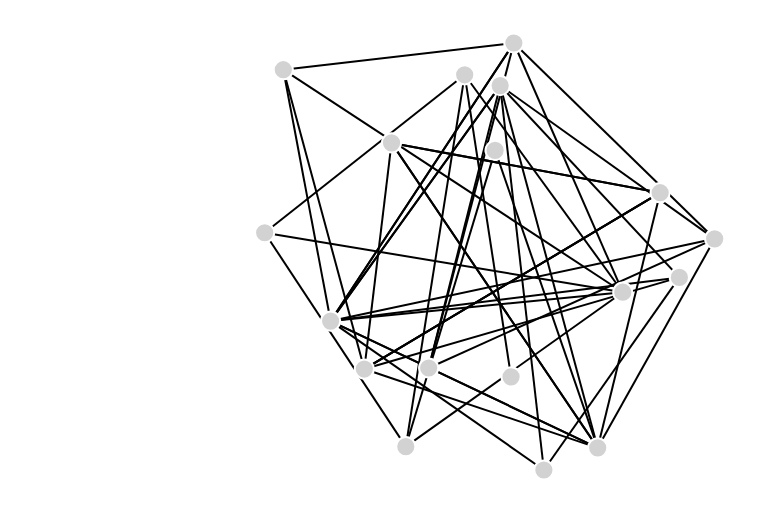
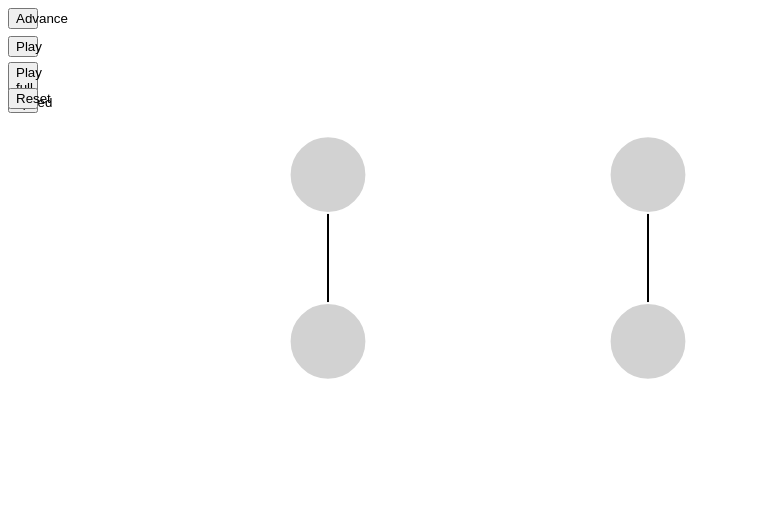
Before and after one commit to VadimDez/force-directed-graph-news, a website: page index.html in a window 1280 px wide. Shown: the whole page, without its empty margins (0-778 px from the left). Drawn offline with nearby package versions, Linux system fonts and the light colour scheme.

Commit message:
control force with buttons

```diff
--- a/css/main.css
+++ b/css/main.css
@@ -7,3 +7,16 @@
     stroke: #000;
     stroke-width: 2px;
 }
+button {
+    position: absolute;
+    width: 30px;
+}
+button#slow {
+    margin-top: 28px;
+}
+button#play {
+    margin-top: 54px;
+}
+button#reset {
+    margin-top: 80px;
+}
--- a/index.html
+++ b/index.html
@@ -7,6 +7,16 @@
     <script src="bower_components/d3/d3.min.js"></script>
 </head>
 <body>
+<button id='advance' title='Advance Layout One Increment'>Advance</button>
+<button id='slow' title='Run Layout in Slow Motion'>
+    Play
+</button>
+<button id='play' title='Run Layout at Full Speed'>
+    Play full speed
+</button>
+<button id='reset' title='Reset Layout to Beginning'>
+    Reset
+</button>
 <script src="js/app.js"></script>
 </body>
 </html>
--- a/js/app.js
+++ b/js/app.js
@@ -4,102 +4,69 @@
 (function () {
   var width = 960;
   var height = 500;
-  var graph = {
-    nodes: [
-      {"x": 208.992345, "y": 273.053211},
-      {"x": 595.98896, "y": 56.377057},
-      {"x": 319.568434, "y": 278.523637},
-      {"x": 214.494264, "y": 214.893585},
-      {"x": 482.664139, "y": 340.386773},
-      {"x": 84.078465, "y": 192.021902},
-      {"x": 196.952261, "y": 370.798667},
-      {"x": 107.358165, "y": 435.15643},
-      {"x": 401.168523, "y": 443.407779},
-      {"x": 508.368779, "y": 386.665811},
-      {"x": 355.93773, "y": 460.158711},
-      {"x": 283.630624, "y": 87.898162},
-      {"x": 194.771218, "y": 436.366028},
-      {"x": 477.520013, "y": 337.547331},
-      {"x": 572.98129, "y": 453.668459},
-      {"x": 106.717817, "y": 235.990363},
-      {"x": 265.064649, "y": 396.904945},
-      {"x": 452.719997, "y": 137.886092}
-    ],
-    links: [
-      {"target": 11, "source": 0},
-      {"target": 3, "source": 0},
-      {"target": 10, "source": 0},
-      {"target": 16, "source": 0},
-      {"target": 1, "source": 0},
-      {"target": 3, "source": 0},
-      {"target": 9, "source": 0},
-      {"target": 5, "source": 0},
-      {"target": 11, "source": 0},
-      {"target": 13, "source": 0},
-      {"target": 16, "source": 0},
-      {"target": 3, "source": 1},
-      {"target": 9, "source": 1},
-      {"target": 12, "source": 1},
-      {"target": 4, "source": 2},
-      {"target": 6, "source": 2},
-      {"target": 8, "source": 2},
-      {"target": 13, "source": 2},
-      {"target": 10, "source": 3},
-      {"target": 16, "source": 3},
-      {"target": 9, "source": 3},
-      {"target": 7, "source": 3},
-      {"target": 11, "source": 5},
-      {"target": 13, "source": 5},
-      {"target": 12, "source": 5},
-      {"target": 8, "source": 6},
-      {"target": 13, "source": 6},
-      {"target": 10, "source": 7},
-      {"target": 11, "source": 7},
-      {"target": 17, "source": 8},
-      {"target": 13, "source": 8},
-      {"target": 11, "source": 10},
-      {"target": 16, "source": 10},
-      {"target": 13, "source": 11},
-      {"target": 14, "source": 12},
-      {"target": 14, "source": 12},
-      {"target": 14, "source": 12},
-      {"target": 15, "source": 12},
-      {"target": 16, "source": 12},
-      {"target": 15, "source": 14},
-      {"target": 16, "source": 14},
-      {"target": 15, "source": 14},
-      {"target": 16, "source": 15},
-      {"target": 16, "source": 15},
-      {"target": 17, "source": 16}
-    ]
-  };
+  var animationStep = 400;
+  var force = null;
+  var nodes = null;
+  var links = null;
 
   var $svg = d3.select('body')
     .append('svg')
     .attr('width', width)
     .attr('height', height);
 
-  var force = d3.layout.force()
+  var initForce = function () {
+    var dataNodes = [
+      { x:   width/3, y:   height/3 },
+      { x:   width/3, y: 2*height/3 },
+      { x: 2*width/3, y:   height/3 },
+      { x: 2*width/3, y: 2*height/3 }
+    ];
+    var dataLinks = [
+      { source: 0, target: 1, graph: 0 },
+      { source: 2, target: 3, graph: 1 }
+    ];
+
+    $svg.selectAll('*').remove();
+
+    force = d3.layout.force()
       .size([width, height])
-    .nodes(graph.nodes)
-    .links(graph.links)
-    .linkDistance(width / 3);
+      .nodes(dataNodes)
+      .links(dataLinks);
 
-  var $link = $svg.selectAll('.link')
-    .data(graph.links)
+    force
+      .gravity(0)
+      .linkDistance(function (link) {
+        if (link.graph === 0) {
+          return height / 2;
+        }
+
+        return height / 4;
+      });
+
+    links = $svg.selectAll('.link')
+      .data(dataLinks)
       .enter()
       .append('line')
-    .attr('class', 'link');
+      .attr('class', 'link')
+      .attr('x1', function (d) {
+        return dataNodes[d.source].x;
+      })
+      .attr('y1', function (d) {
+        return dataNodes[d.source].y;
+      })
+      .attr('x2', function (d) {
+        return dataNodes[d.target].x;
+      })
+      .attr('y2', function (d) {
+        return dataNodes[d.target].y;
+      });
 
-  var $node = $svg.selectAll('.node')
-    .data(graph.nodes)
+    nodes = $svg.selectAll('.node')
+      .data(dataNodes)
       .enter()
       .append('circle')
-    .attr('class', 'node');
-
-  force.on('end', function () {
-    $node
-      .attr('r', width / 100)
+      .attr('class', 'node')
+      .attr('r', width / 25)
       .attr('cx', function (d) {
         return d.x;
       })
@@ -107,20 +74,96 @@
         return d.y
       });
 
-    $link
-      .attr('x1', function (d) {
+    force.on('tick', stepForce)
+  };
+
+  var stepForce = function () {
+    if (force.fullSpeed) {
+      nodes
+        .attr('cx', function (d) {
+          return d.x;
+        })
+        .attr('cy', function (d) {
+          return d.y;
+        });
+
+      links
+        .attr('x1', function(d) {
           return d.source.x;
         })
-      .attr('y1', function (d) {
+        .attr('y1', function(d) {
           return d.source.y;
         })
-      .attr('x2', function (d) {
+        .attr('x2', function(d) {
           return d.target.x;
         })
-      .attr('y2', function (d) {
+        .attr('y2', function(d) {
           return d.target.y;
         });
+
+    } else {
+      nodes
+        .transition()
+        .ease('linear')
+        .duration(animationStep)
+        .attr('cx', function (d) {
+          return d.x;
+        })
+        .attr('cy', function (d) {
+          return d.y;
         });
 
+      links
+        .transition()
+        .ease('linear')
+        .duration(animationStep)
+        .attr('x1', function(d) {
+          return d.source.x;
+        })
+        .attr('y1', function(d) {
+          return d.source.y;
+        })
+        .attr('x2', function(d) {
+          return d.target.x;
+        })
+        .attr('y2', function(d) {
+          return d.target.y;
+        });
+
+      force.stop();
+
+
+      if (force.slowMotion) {
+        setTimeout(function () {
           force.start();
+        }, animationStep)
+      }
+    }
+  };
+
+  d3.select('#advance').on('click', function() {
+    force.start();
+  });
+
+  d3.select('#slow').on('click', function() {
+    force.slowMotion = true;
+    force.fullSpeed  = false;
+    force.start();
+  });
+
+  d3.select('#play').on('click', function() {
+    force.slowMotion = false;
+    force.fullSpeed  = true;
+    force.start();
+  });
+
+
+  d3.select('#reset').on('click', function() {
+    if (force) {
+      force.stop();
+    }
+    initForce();
+  });
+
+  initForce();
 }());
```
Lines whose indentation alone changed are shown as unchanged.
